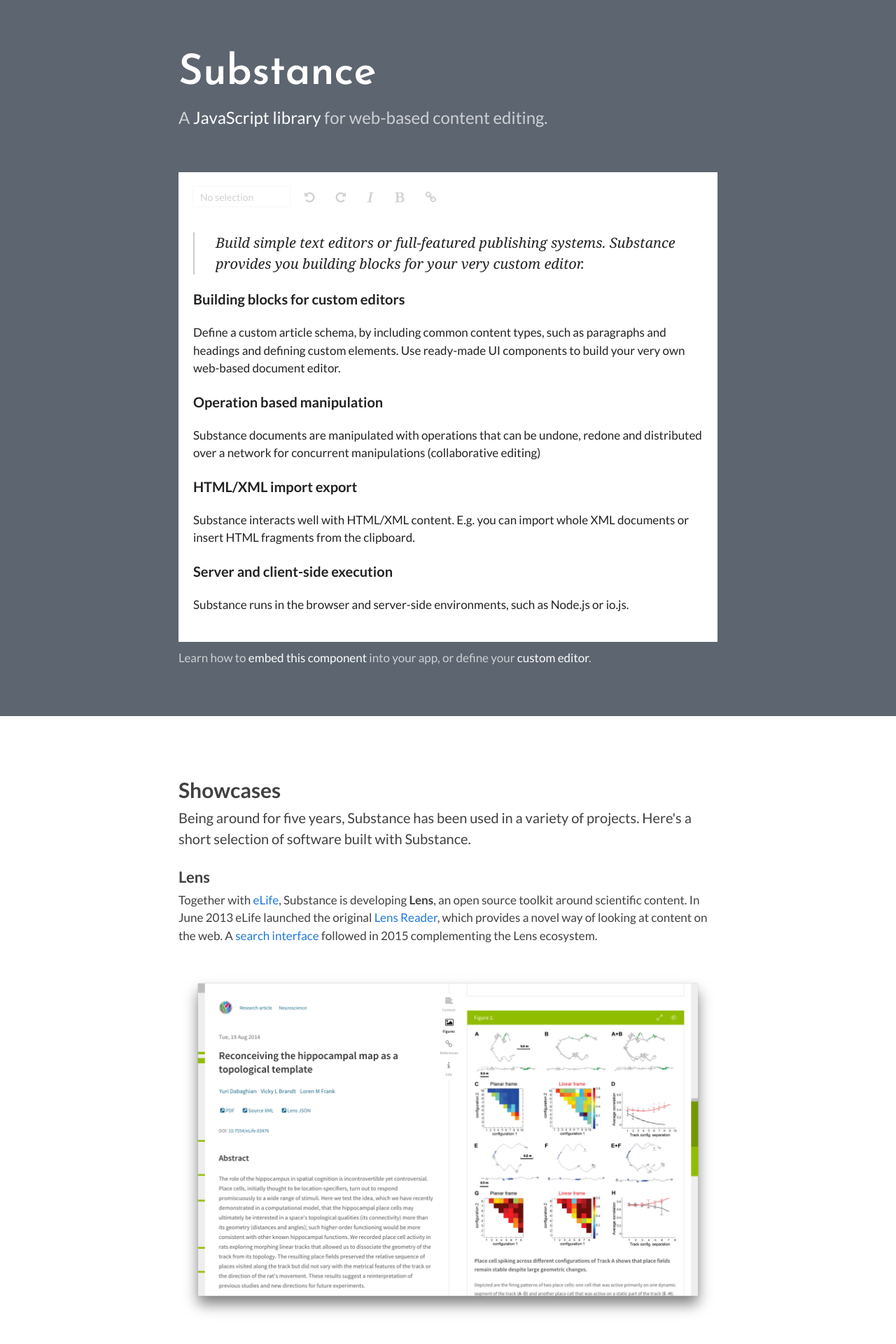
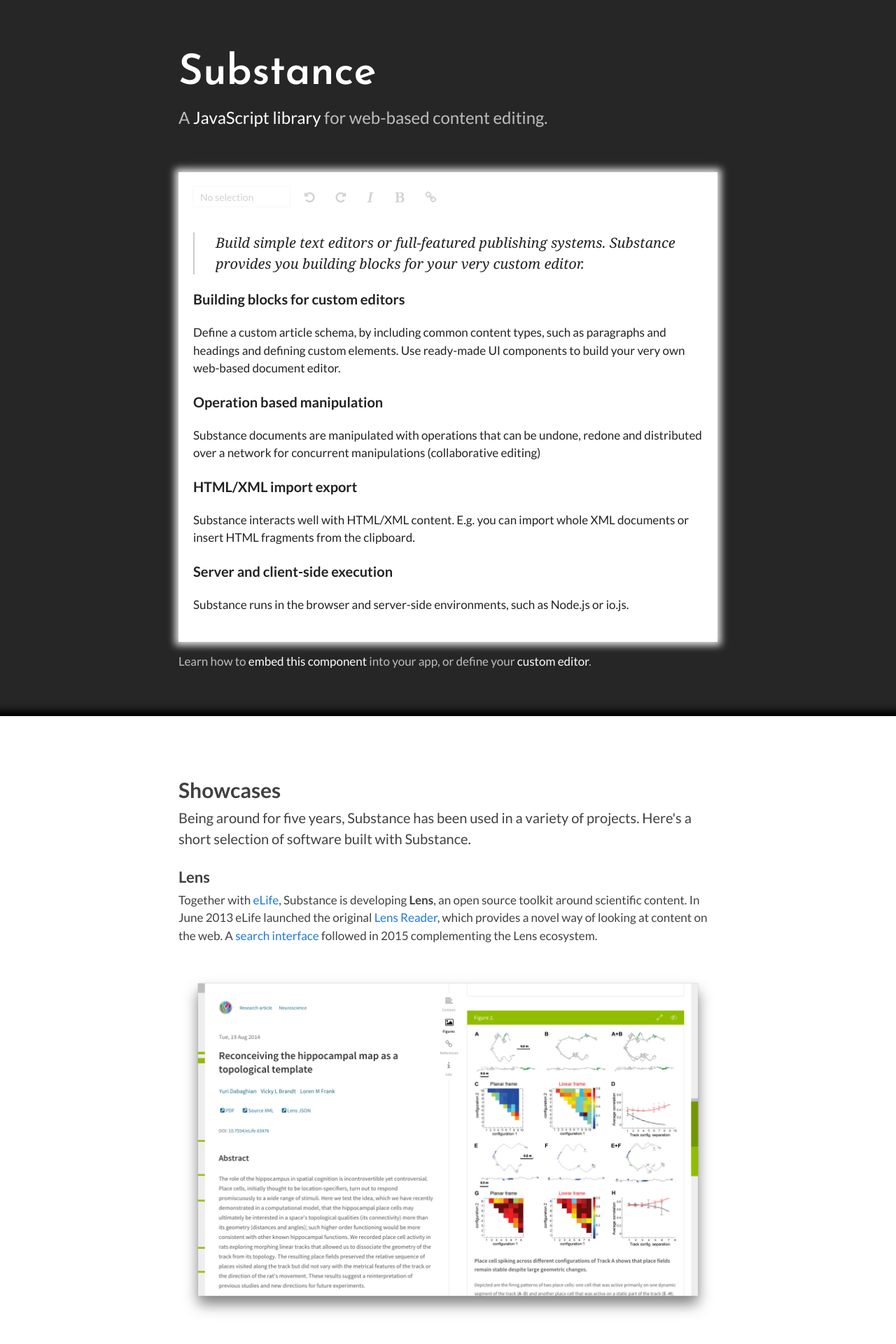
Before and after one commit to substance/substance.github.com, a Jekyll site: the page built from index.html, in a window 1280 px wide. Shown: the top 1920 px of the page at 70% size. Built offline with Jekyll 4.4.1, drawn with Linux system fonts in a browser that asks for light colours; nearby versions of some CDN libraries; some of the changed text lies outside the part shown.

Commit message:
style tweaks, archivist info

```diff
--- a/css/main.scss
+++ b/css/main.scss
@@ -66,7 +66,7 @@
 .editor-info {
   color: rgba(255, 255, 255, 0.7);
   // font-size: 24px;
-  padding: 10px 0;
+  padding: 15px 0 5px;
 
   a {
     color: #fff;
@@ -178,7 +178,8 @@
   // background: #F0F1EB;;
   // background: #272828;
   // background: #303c40;
-  background: #5c6570;
+  // background: #5c6570;
+  background: #262626;
 }
 
 // .site-header {
@@ -194,10 +195,19 @@
   padding-top: 30px;
   padding-bottom: 80px;
   background: #fff;
+  -moz-box-shadow: 0 0 10px 8px #000;
+  -webkit-box-shadow: 0 0 10px 8px #000;
+  box-shadow: 0 0 10px 8px #000;
 }
 
 /* Editor component
 ------------------------------------------------------- */
+
+#editor_container {
+  -moz-box-shadow: 0 0 10px 5px #E2E2E2;
+  -webkit-box-shadow: 0 0 10px 5px #E2E2E2;
+  box-shadow: 0 0 10px 5px #E2E2E2;
+}
 
 .editor-component {
 
--- a/index.html
+++ b/index.html
@@ -47,15 +47,15 @@
     </div>
   </div>
 
-  <!--<div class="project">
+ <div class="project">
     <div class="about">
       <h3>Archivist</h3>
-      Substance Archivist is a new platform used by group of editors at Memorial Deutschland e.V. working on creating an archive of interview transcriptions related to the 2nd world war. Using archivist they annotate and link subjects, places, persons definitions. Later they are able to examine that data and find relevant text passages easily.
+      Substance Archivist is a new platform used by group of researches at <a href="http://www.memorial.de/index.php?id=18" target="_blank">International Society Memorial</a> working on creating an archive of interview transcriptions related to the topic of <a href="https://en.wikipedia.org/wiki/Ost-Arbeiter" target="_blank">Ost-Arbeiters</a> and WWII POWs. Using archivist they associate words and passages with ontology of subject terms, locations, persons and definitions. Later they are able to examine that data and find relevant text passages easily.
     </div>
     <div class="image">
-      <img src="images/lens.png"/>
+      <img src="images/archivist.png"/>
     </div>
-  </div>-->
+  </div>
 
   <div class="project">
     <div class="about">
```
Also changed, not shown: images/archivist.png (added).
